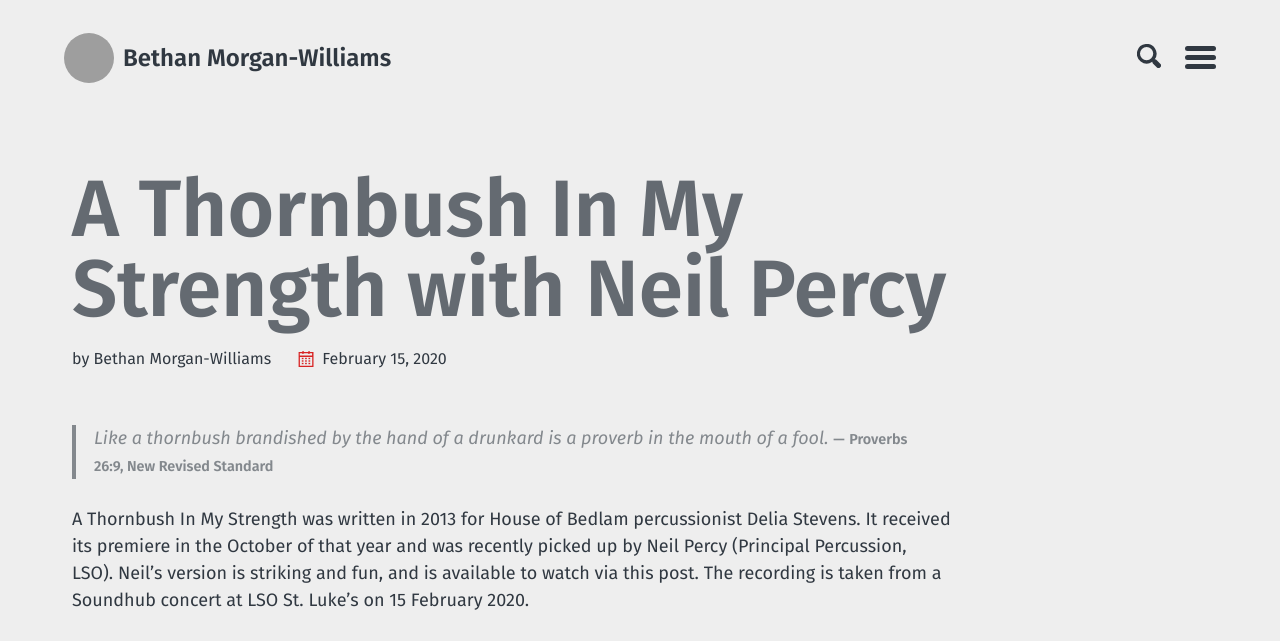
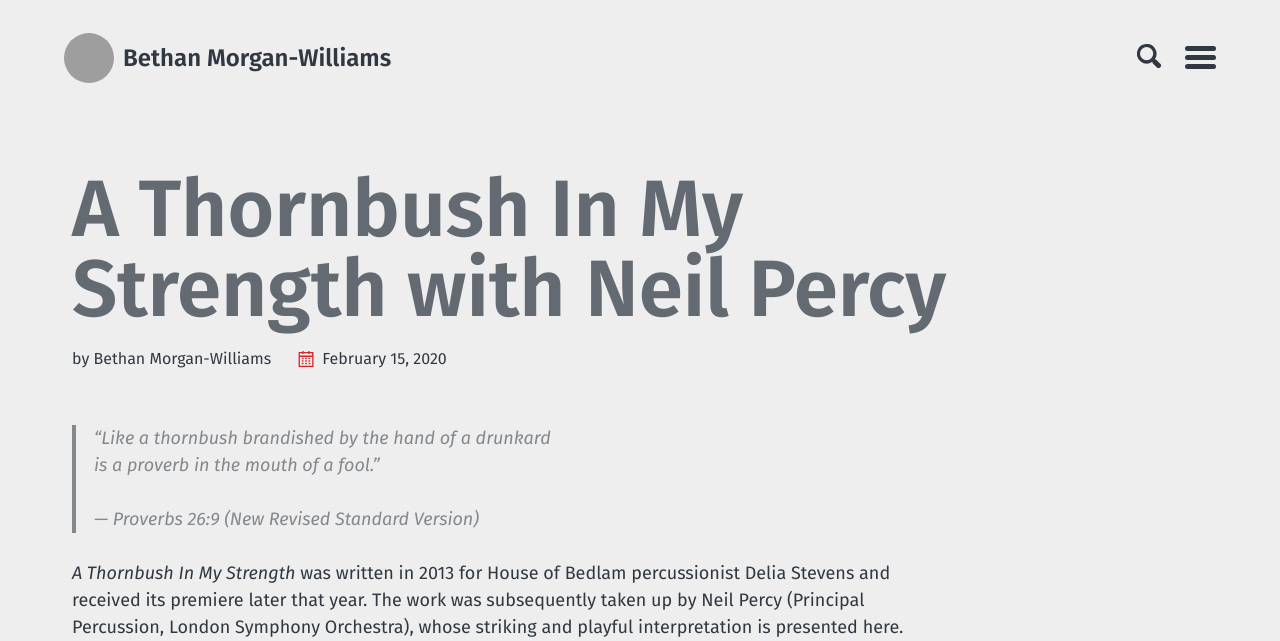
Before and after one commit to morganwilliamsb/website, a Jekyll site: the page built from _listen/thornbush.md, in a window 1280 px wide and 1400 px high. Shown: the top 641 px of the window. Built offline with Jekyll 4.4.1, drawn with Linux system fonts in a browser that asks for light colours; some of the changed text lies outside the part shown; grey boxes are pictures that could not be loaded.

Commit message:
Refine thornbush.md content and formatting
Updated the formatting and wording for clarity and consistency.

```diff
--- a/_listen/thornbush.md
+++ b/_listen/thornbush.md
@@ -4,15 +4,13 @@ layout: collection
 date: 2020-02-15
 ---
 
->Like a thornbush brandished by the hand of a drunkard is a proverb in the mouth of a fool.
-> <cite>Proverbs 26:9, New Revised Standard</cite>
+> “Like a thornbush brandished by the hand of a drunkard
+> is a proverb in the mouth of a fool.”
+>
+> — *Proverbs 26:9* (New Revised Standard Version)
 
-A Thornbush In My Strength was written in 2013 for House of Bedlam percussionist Delia Stevens. It received its premiere in the October of that year and was recently picked up by Neil Percy (Principal Percussion, LSO). Neil’s version is striking and fun, and is available to watch via this post. The recording is taken from a Soundhub concert at LSO St. Luke’s on 15 February 2020.
+*A Thornbush In My Strength* was written in 2013 for House of Bedlam percussionist Delia Stevens and received its premiere later that year. The work was subsequently taken up by Neil Percy (Principal Percussion, London Symphony Orchestra), whose striking and playful interpretation is presented here.
 
-<div class="embed-responsive embed-responsive-16by9">
-<iframe width="560" height="315" src="https://www.youtube-nocookie.com/embed/lg9nZsdgTz4?si=VSik9lDqFEvA_hMR" title="YouTube video player" frameborder="0" allow="accelerometer; autoplay; clipboard-write; encrypted-media; gyroscope; picture-in-picture; web-share" referrerpolicy="strict-origin-when-cross-origin" allowfullscreen></iframe>
-</div>
+The recording was made live at the LSO Soundhub Showcase at LSO St Luke’s on Saturday 15 February 2020.
 
-Performed live at the LSO Soundhub Showcase at LSO St Luke's, Saturday 15 February 2020
-
-<a href="https://www.lso.co.uk/bio/neil-percy/" target="_blank" rel="noopener">Neil Percy Percussion</a>
+[Watch the performance by Neil Percy](https://www.youtube-nocookie.com/embed/lg9nZsdgTz4)
```
